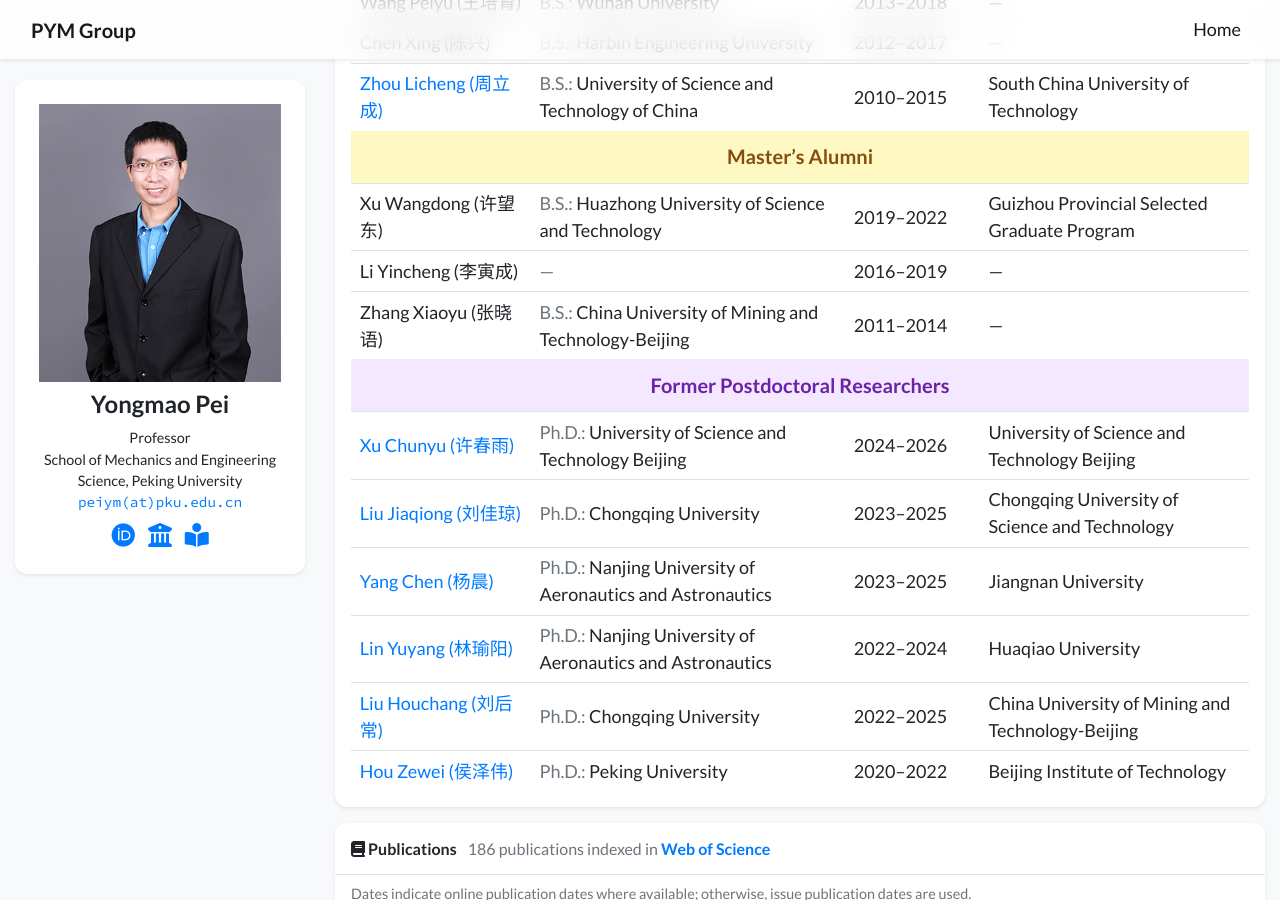
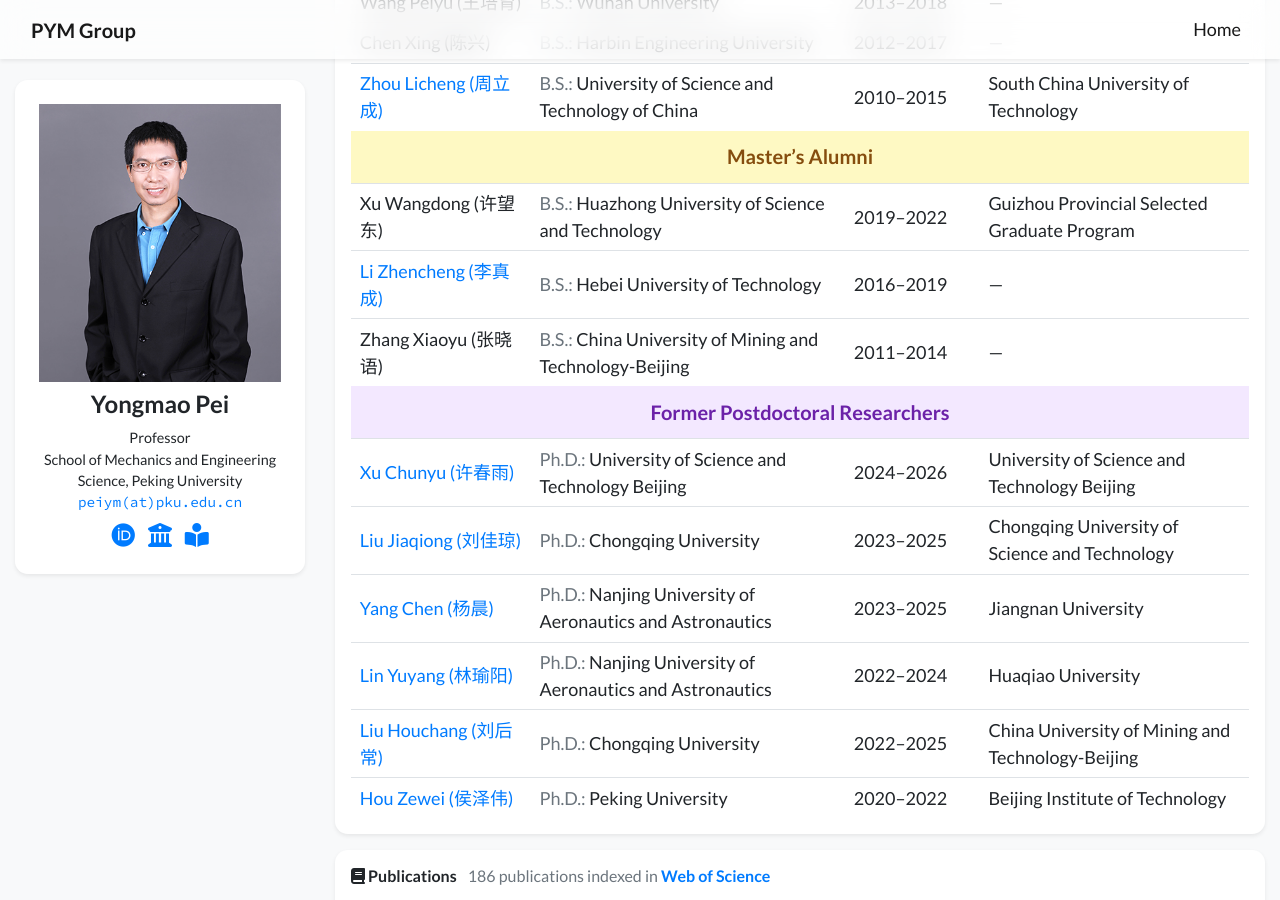
Before and after one commit to WuLin0919/PYM-GROUP, a Jekyll site: the page built from index.html, in a window 1280 px wide and 900 px high, scrolled down 2851 px. Built offline with Jekyll 4.4.1, drawn with Linux system fonts in a browser that asks for light colours; nearby versions of some CDN libraries; a style sheet for code colours, icons or effects is not loaded.

Commit message:
Add verified education and profile for Li Zhencheng

```diff
--- a/_data/members.yml
+++ b/_data/members.yml
@@ -209,8 +209,10 @@ members:
     period: 2019–2022
     destination: Guizhou Provincial Selected Graduate Program
   - category: Master's Graduate
-    name: Li Yincheng
-    name_zh: 李寅成
+    name: Li Zhencheng
+    name_zh: 李真成
+    link: https://www.researchgate.net/profile/Zhencheng-Li
+    undergraduate: Hebei University of Technology
     degree: M.S.
     period: 2016–2019
   - category: Master's Graduate
```
